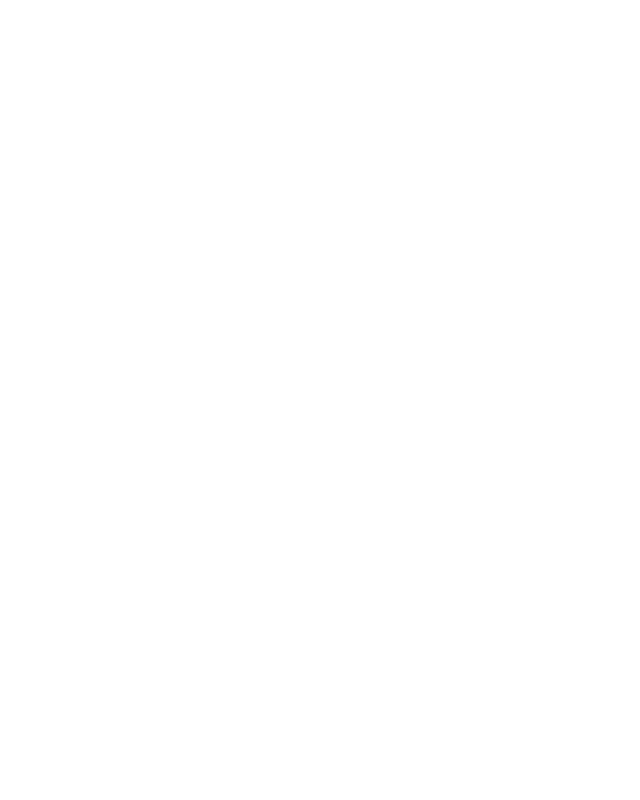
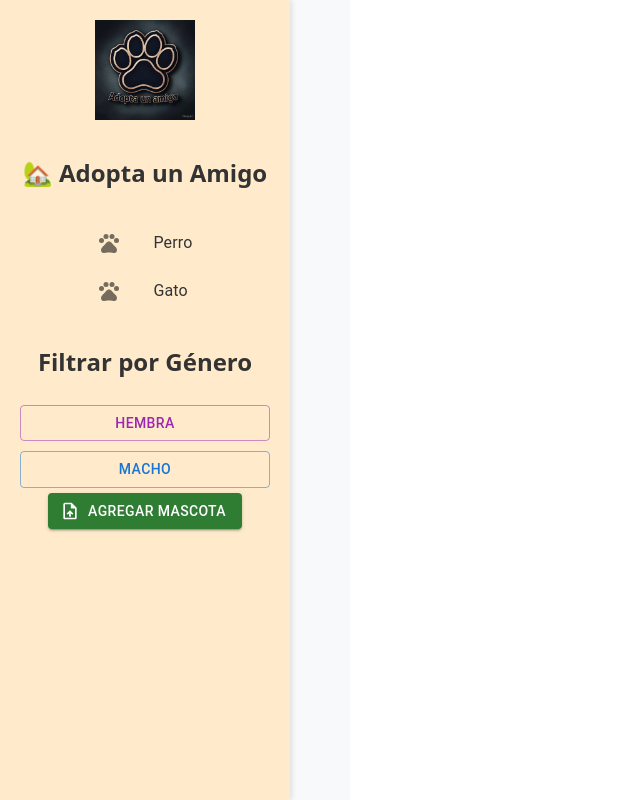
Before and after one commit to ngortiz/adopt-a--friend, a React (Vite) app: page /adopt in a window 1280 px wide. Before the commit this address had no page. Shown: the whole page, without its empty margins (0-640 px from the left). Built offline with nearby package versions, Linux system fonts and the light colour scheme.

Commit message:
Updates made as requested on GithHub

```diff
--- a/src/App.tsx
+++ b/src/App.tsx
@@ -1,11 +1,11 @@
 import { BrowserRouter as Router, Routes, Route, Link } from 'react-router-dom';
 import { Button } from '@mui/material';
-import AdoptaUnAmigo from './Pages/AdoptaUnAmigo';
+import AdoptAPet from './Pages/AdoptAPet';
 import AdoptionRequest from './Pages/AdoptionRequest';
 
 const Home = () => (
   <div style={{ textAlign: 'center', marginTop: '20px' }}>
-    <h1>¡Bienvenido a Adopta Amigo! 🐶🐱</h1>
+    <h1>¡Bienvenido a Adopta un Amigo! 🐶🐱</h1>
     <Button variant='contained' color='primary'>
       <Link to='/adoptar' style={{ textDecoration: 'none', color: 'white' }}>
         Explorar Mascotas
@@ -19,7 +19,7 @@ function App() {
     <Router>
       <Routes>
         <Route path='/' element={<Home />} /> {/* Página principal */}
-        <Route path='/adoptar' element={<AdoptaUnAmigo />} />
+        <Route path='/adopt' element={<AdoptAPet />} />
         <Route path='/adoption-request' element={<AdoptionRequest />} />
       </Routes>
     </Router>
--- a/src/Pages/AdoptaUnAmigo.tsx
+++ b/src/Pages/AdoptAPet.tsx
@@ -1,5 +1,5 @@
 import { useState, useEffect } from 'react';
-import { useNavigate } from 'react-router-dom'; // Importa useNavigate
+import { useNavigate } from 'react-router-dom';
 import styled from 'styled-components';
 import {
   Card,
@@ -113,7 +113,7 @@ interface Pet {
   image: string;
 }
 
-const AdoptaUnAmigo = () => {
+const AdoptAPet = () => {
   const getStoredPets = (): Pet[] => {
     const storedPets = localStorage.getItem('pets');
     return storedPets ? JSON.parse(storedPets) : [];
@@ -127,7 +127,7 @@ const AdoptaUnAmigo = () => {
 
   const handleOpenForm = () => setIsFormOpen(true);
   const handleCloseForm = () => setIsFormOpen(false);
-  const navigate = useNavigate(); // Hook para navegación
+  const navigate = useNavigate();
 
   useEffect(() => {
     localStorage.setItem('pets', JSON.stringify(pets));
@@ -267,4 +267,4 @@ const AdoptaUnAmigo = () => {
   );
 };
 
-export default AdoptaUnAmigo;
+export default AdoptAPet;
```
